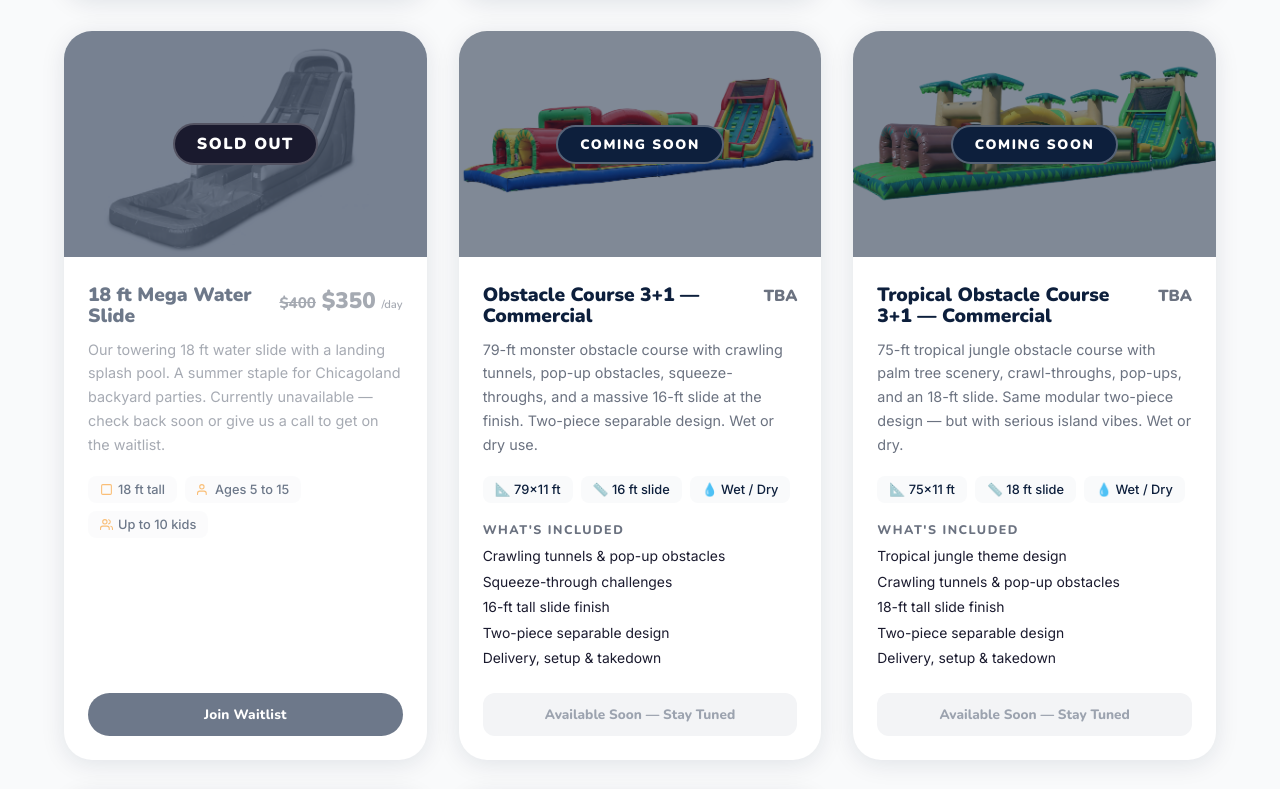
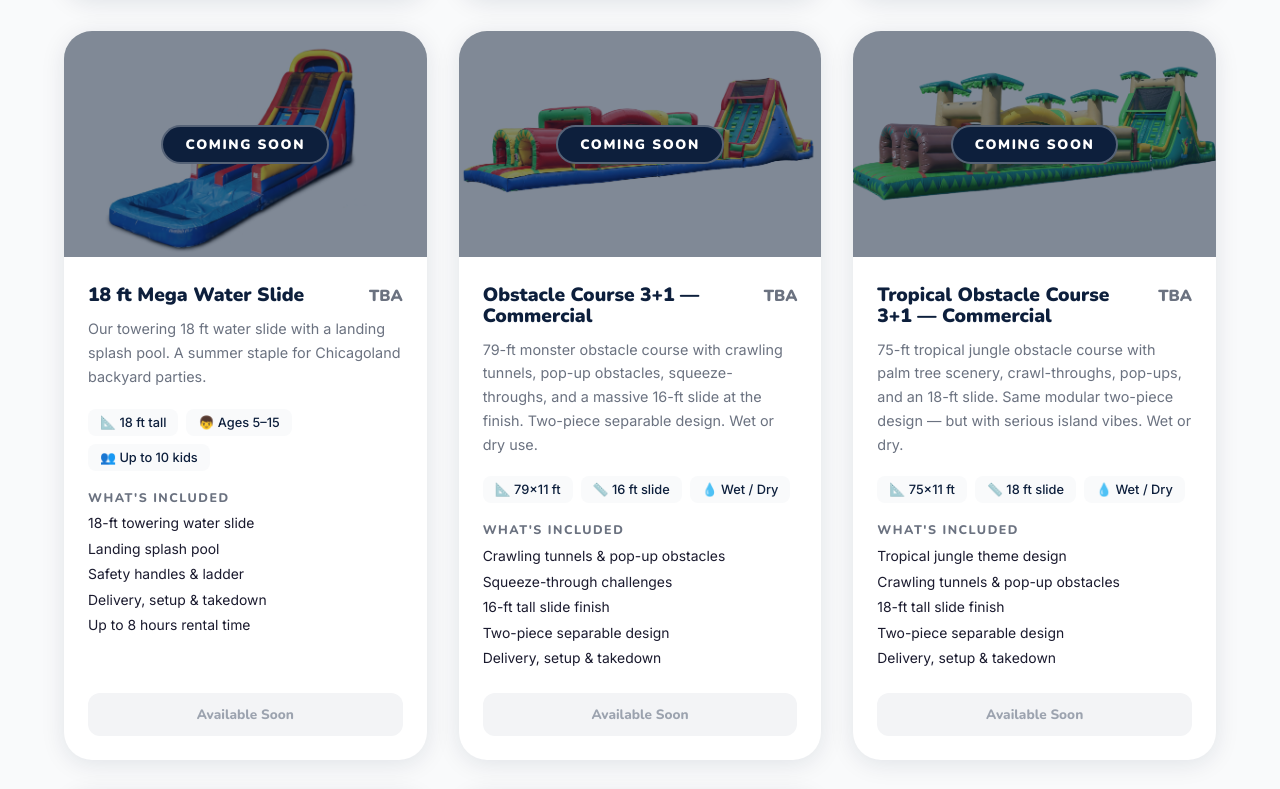
Before and after one commit to Mister-97/pureplay-rentals, a website: page shop/index.html in a window 1280 px wide. Shown: the part 1400-2189 px from the top of the page. Drawn offline with nearby package versions, Linux system fonts and the light colour scheme.

Commit message:
Fix water slide card to match coming soon style, clean up button text

```diff
--- a/shop/index.html
+++ b/shop/index.html
@@ -587,37 +587,34 @@
           </div>
         </div>
 
-        <!-- CARD 4: Water Slide (Sold Out) -->
-        <div class="shop-card sold-out" data-category="water">
+        <!-- CARD 4: Water Slide (Coming Soon) -->
+        <div class="shop-card coming-soon" data-category="water">
           <div class="shop-card-img">
-            <img src="../waterslide-rental-chicago.png" alt="Water slide rental Chicago — currently unavailable" loading="lazy" />
-            <div class="sold-out-overlay">
-              <span class="sold-out-pill">Sold Out</span>
-            </div>
+            <img src="../waterslide-rental-chicago.png" alt="Water slide rental Chicago — coming soon" loading="lazy" />
+            <div class="coming-soon-overlay"><span class="coming-soon-pill">Coming Soon</span></div>
           </div>
           <div class="shop-card-body">
             <div class="shop-card-top">
               <h3 class="shop-card-title">18 ft Mega Water Slide</h3>
-              <div class="shop-price" style="color:var(--muted);"><span class="price-was" style="color:var(--muted);">$400</span>$350<small>/day</small></div>
+              <div class="shop-price" style="color:var(--muted);font-size:1rem;">TBA</div>
             </div>
-            <p class="shop-card-desc">Our towering 18 ft water slide with a landing splash pool. A summer staple for Chicagoland backyard parties. Currently unavailable — check back soon or give us a call to get on the waitlist.</p>
+            <p class="shop-card-desc">Our towering 18 ft water slide with a landing splash pool. A summer staple for Chicagoland backyard parties.</p>
             <div class="shop-specs">
-              <div class="shop-spec">
-                <svg width="13" height="13" viewBox="0 0 24 24" fill="none" stroke="currentColor" stroke-width="2" stroke-linecap="round" stroke-linejoin="round" aria-hidden="true"><rect x="3" y="3" width="18" height="18" rx="2"/></svg>
-                18 ft tall
-              </div>
-              <div class="shop-spec">
-                <svg width="13" height="13" viewBox="0 0 24 24" fill="none" stroke="currentColor" stroke-width="2" stroke-linecap="round" stroke-linejoin="round" aria-hidden="true"><path d="M17 21v-2a4 4 0 0 0-4-4H5a4 4 0 0 0-4 4v2"/><circle cx="9" cy="7" r="4"/></svg>
-                Ages 5 to 15
-              </div>
-              <div class="shop-spec">
-                <svg width="13" height="13" viewBox="0 0 24 24" fill="none" stroke="currentColor" stroke-width="2" stroke-linecap="round" stroke-linejoin="round" aria-hidden="true"><path d="M17 21v-2a4 4 0 0 0-4-4H5a4 4 0 0 0-4 4v2"/><circle cx="9" cy="7" r="4"/><path d="M23 21v-2a4 4 0 0 0-3-3.87"/><path d="M16 3.13a4 4 0 0 1 0 7.75"/></svg>
-                Up to 10 kids
-              </div>
+              <div class="shop-spec">📐 18 ft tall</div>
+              <div class="shop-spec">👦 Ages 5–15</div>
+              <div class="shop-spec">👥 Up to 10 kids</div>
             </div>
-            <div class="shop-card-btns" style="margin-top:auto;padding-top:20px;">
-              <a support@pureplayrentals.com class="btn btn-navy" style="pointer-events:all;">Join Waitlist</a>
+            <div class="shop-features">
+              <h4>What's Included</h4>
+              <ul>
+                <li>18-ft towering water slide</li>
+                <li>Landing splash pool</li>
+                <li>Safety handles & ladder</li>
+                <li>Delivery, setup & takedown</li>
+                <li>Up to 8 hours rental time</li>
+              </ul>
             </div>
+            <div class="shop-card-btns"><span class="coming-soon-btn">Available Soon</span></div>
           </div>
         </div>
 
@@ -648,7 +645,7 @@
                 <li>Delivery, setup & takedown</li>
               </ul>
             </div>
-            <div class="shop-card-btns"><span class="coming-soon-btn">Available Soon — Stay Tuned</span></div>
+            <div class="shop-card-btns"><span class="coming-soon-btn">Available Soon</span></div>
           </div>
         </div>
 
@@ -679,7 +676,7 @@
                 <li>Delivery, setup & takedown</li>
               </ul>
             </div>
-            <div class="shop-card-btns"><span class="coming-soon-btn">Available Soon — Stay Tuned</span></div>
+            <div class="shop-card-btns"><span class="coming-soon-btn">Available Soon</span></div>
           </div>
         </div>
 
@@ -710,7 +707,7 @@
                 <li>Delivery, setup & takedown</li>
               </ul>
             </div>
-            <div class="shop-card-btns"><span class="coming-soon-btn">Available Soon — Stay Tuned</span></div>
+            <div class="shop-card-btns"><span class="coming-soon-btn">Available Soon</span></div>
           </div>
         </div>
 
@@ -741,7 +738,7 @@
                 <li>Delivery, setup & takedown</li>
               </ul>
             </div>
-            <div class="shop-card-btns"><span class="coming-soon-btn">Available Soon — Stay Tuned</span></div>
+            <div class="shop-card-btns"><span class="coming-soon-btn">Available Soon</span></div>
           </div>
         </div>
 
```
